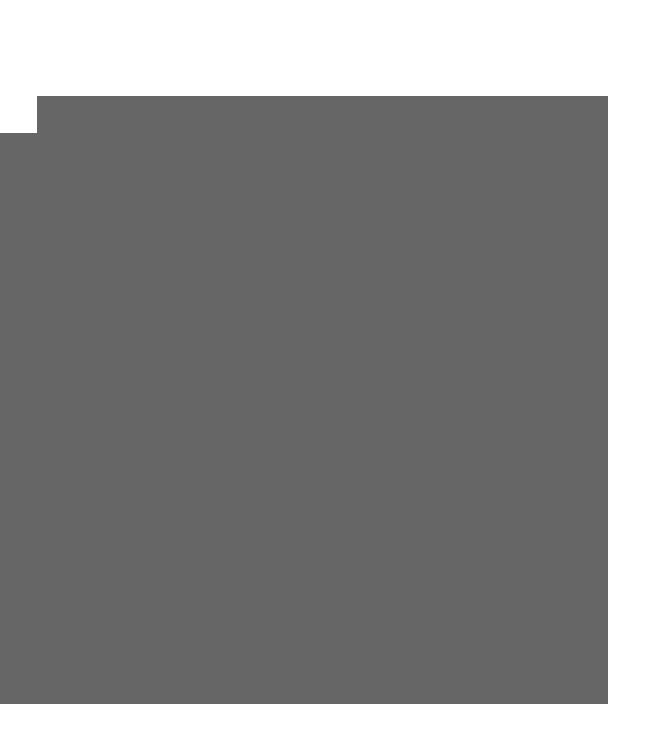
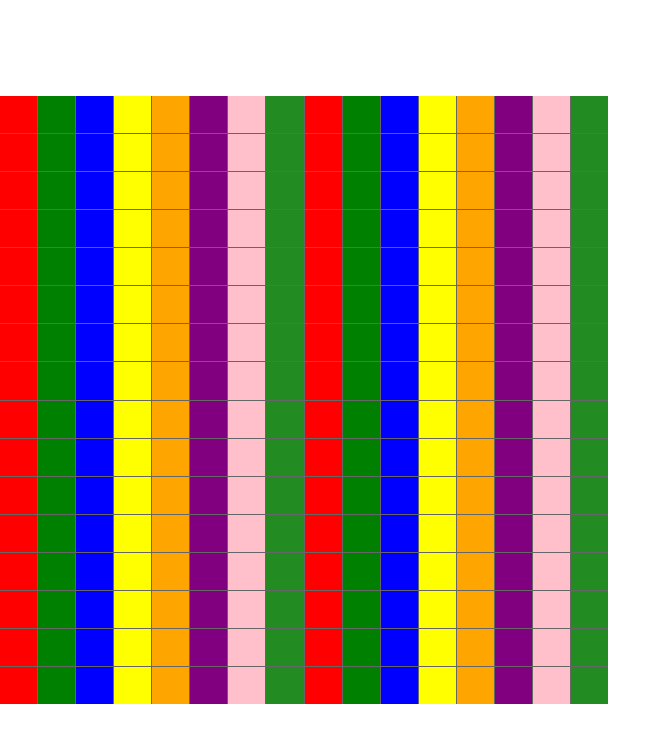
Before and after one commit to FrankyFrankFrank/quilt-solver, a React (Vite) app: page / in a window 1280 px wide. Shown: the top 742 px of the page, without its empty margins (0-671 px from the left). Built offline with nearby package versions, Linux system fonts and the light colour scheme.

Commit message:
display square colors

```diff
--- a/src/App.jsx
+++ b/src/App.jsx
@@ -1,12 +1,19 @@
 import { useState } from 'react'
 import './App.css'
+import { generateSquares } from './utils'
 
 function App() {
-  const [count, setCount] = useState(0)
+  const squares = generateSquares()
 
   return (
     <div id="grid">
-       <div className="square"></div>
+      {squares.map((square, index) => (
+        <div
+          key={index}
+          className="square"
+          style={{ backgroundColor: square.color }}
+        />
+      ))}
     </div>
   )
 }
```
